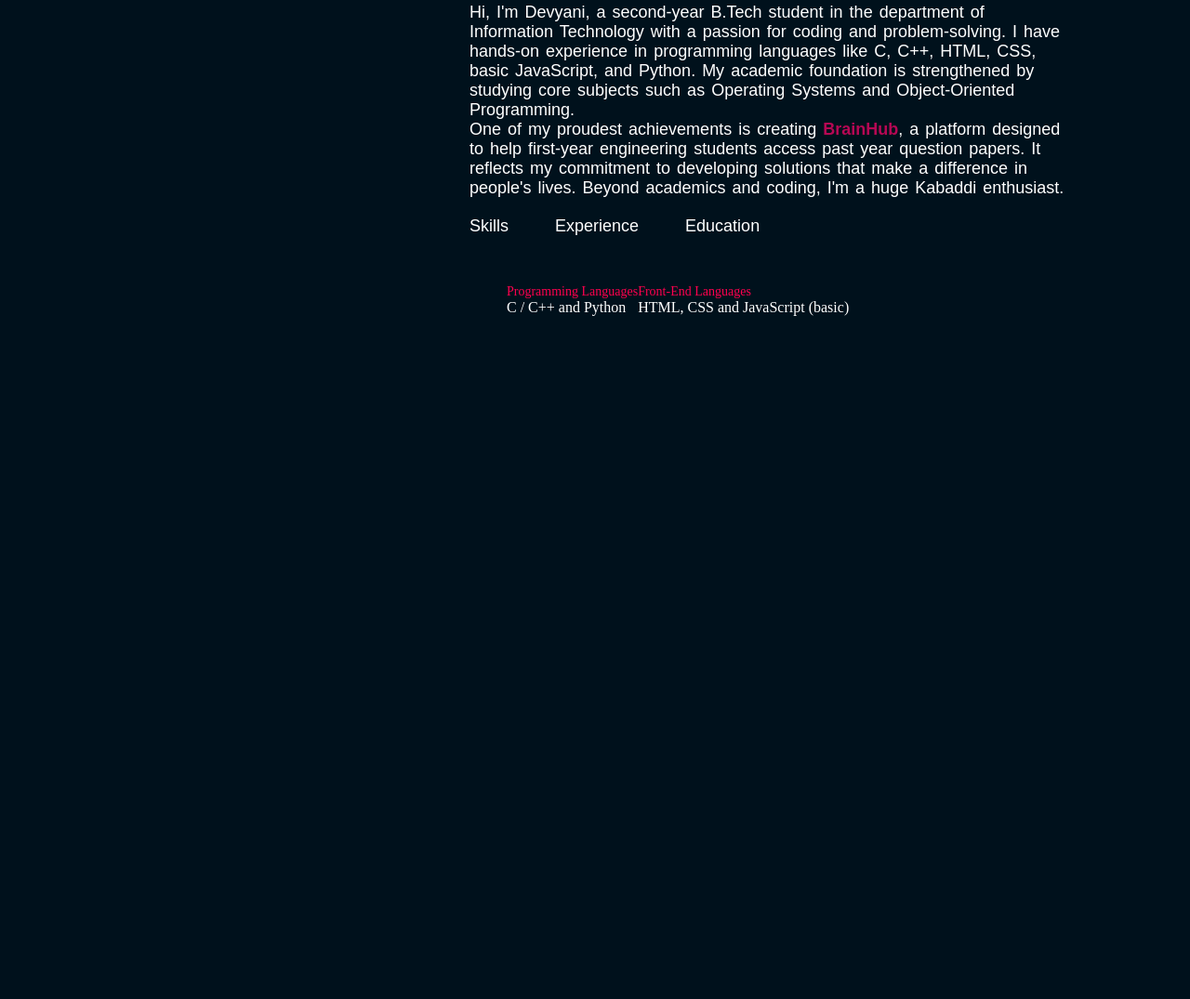
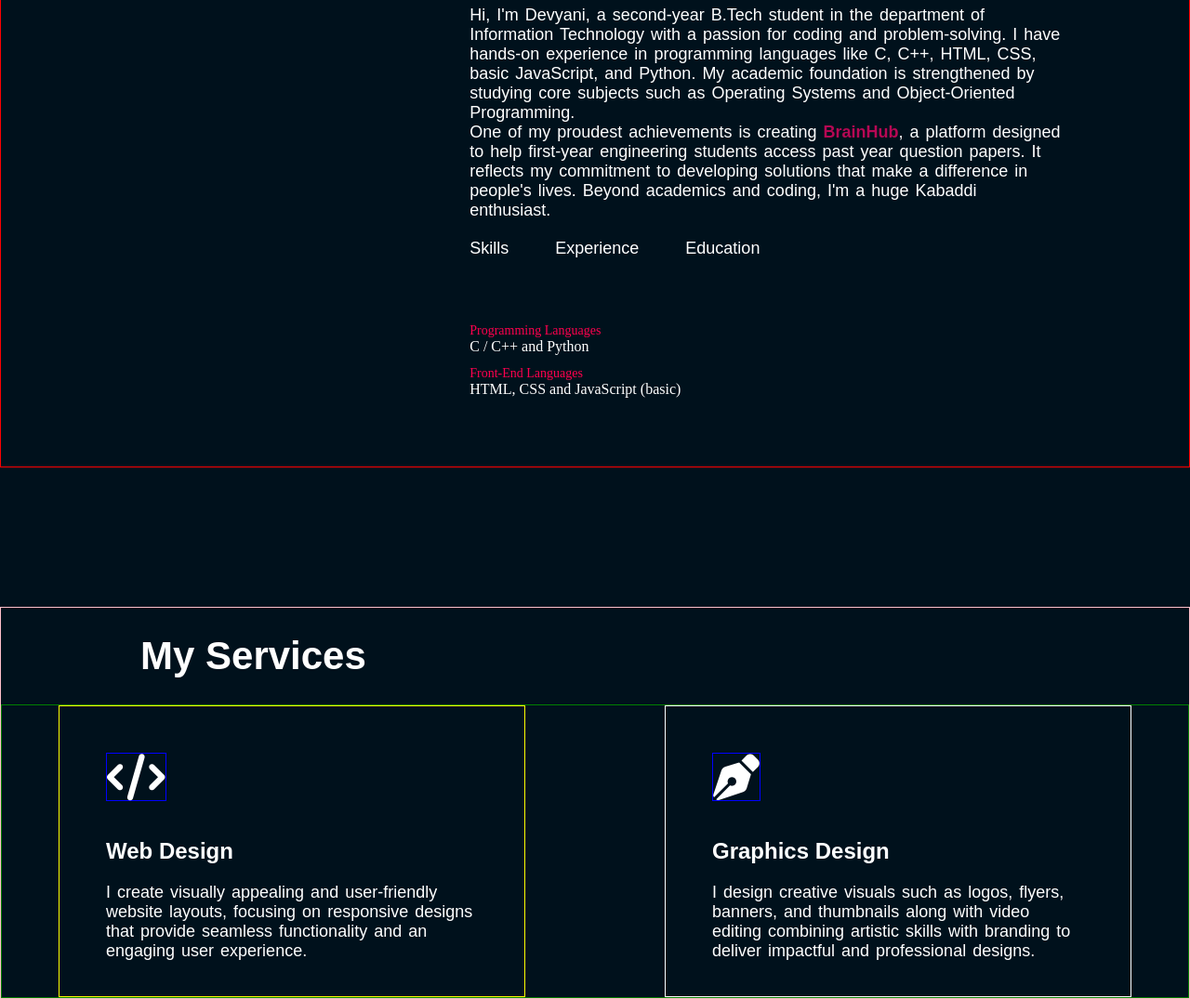
Before and after one commit to devyani001/portfolio_tpc, a plain HTML site: page index.html in a window 1280 px wide. Shown: the part 898-1973 px from the top of the page at 93% size. Before the commit the page ends 1547 px from the top, so only its background shows below. Drawn offline with Linux system fonts and the light colour scheme.

Commit message:
made services and web and graphics section

```diff
--- a/index.html
+++ b/index.html
@@ -24,7 +24,7 @@
         <div class="container">
             <div class="left">
                 <p class="wd">Web Developer / Graphics Designer</p>
-                <h1>Hi, I'm <span style="color: #b60854;">Devyani</span></h1>
+                <h1>Hi, I'm < <span style="color: #b60854;">Devyani </span>></h1>
                 <h1>Choudhari From Wardha</h1>
             </div>
             <div class="right">
@@ -43,21 +43,74 @@
                     Beyond academics and coding, I'm a huge Kabaddi enthusiast.</p>
 
                 <div class="tab-titles">
-                    <div class="tab-links">Skills</div>
-                    <div class="tab-links">Experience</div>
-                    <div class="tab-links">Education</div>
+                    <div class="tab-links active-link" onclick="opentab('skills')">Skills</div>
+                    <div class="tab-links" onclick="opentab('experience')">Experience</div>
+                    <div class="tab-links" onclick="opentab('education')">Education</div>
                 </div>
 
-                <div class="tab-contents">
+                <div class="tab-contents active-tab" id="skills"> <!--here onclink skills and id ="skills" name should be same-->
                     <ul>
                         <li><span>Programming Languages</span><br>C / C++ and Python</li>
                         <li><span>Front-End Languages</span><br>HTML, CSS and JavaScript (basic)</li>
                     </ul>
+                </div>
+
+                <div class="tab-contents" id="experience">
+                    <ul>
+                        <li><span>Programming Languages</span><br>C / C++ and Python</li>
+                        <li><span>Front-End Languages</span><br>HTML, CSS and JavaScript (basic)</li>
+                    </ul>
+                </div>
+
+                <div class="tab-contents" id="education">
+                    <ul>
+                        <li><span>Programming Languages</span><br>C / C++ and Python</li>
+                        <li><span>Front-End Languages</span><br>HTML, CSS and JavaScript (basic)</li>
+                    </ul>
+                </div>
+
+            </div>
+        </div>
+
+
+        <div class="services-container">
+            <h1 class="service-heading">My Services</h1>
+            <div class="services">
+                <div class="web-design">
+                    <i class="fa-solid fa-code"></i>
+                    <h2 class="web-heading">Web Design</h2>
+                    <p>I create visually appealing and user-friendly website layouts, focusing on responsive designs that provide seamless functionality and an engaging user experience.</p>
+                </div>
+                <div class="graphics">
+                    <i class="fa-solid fa-pen-nib"></i>
+                    <h2 class="graphics-heading">Graphics Design</h2>
+                    <p> I design creative visuals such as logos, flyers, banners, and thumbnails along with video editing combining artistic skills with branding to deliver impactful and professional designs.</p>
                 </div>
             </div>
         </div>
     </header>
 
     <footer></footer>
+
+    <script>
+        var tablinks = document.getElementsByClassName("tab-links");
+        var tabcontents = document.getElementsByClassName("tab-contents");
+
+        function opentab(tabname){
+            for(tablink of tablinks){
+                tablink.classList.remove("active-link");
+            }
+
+            for(tabcontent of tabcontents){
+                tabcontent.classList.remove("active-tab");
+            }
+
+            event.currentTarget.classList.add("active-tab");
+            document.getElementById(tabname).classList.add("active-tab");
+        }
+    </script>
+
+    <script src="https://kit.fontawesome.com/8fdcd62239.js" crossorigin="anonymous"></script>
+
 </body>
 </html>
--- a/portfolio_tpc.css
+++ b/portfolio_tpc.css
@@ -46,7 +46,7 @@ li:hover{
     justify-content: center;
     margin: 150px 0;
     gap: 20px;
-    border: 1px solid none;
+    border: 1px solid red;
 }
 
 .left{
@@ -139,6 +139,82 @@ p{
     font-size: 14px;
 }
 
+.tab-contents ul{
+    display: inline;
+}
+
+.tab-contents li:hover{
+    color: #fff;
+    cursor: default;
+}
+
 .tab-contents{
+    display: none;
+}
+
+.tab-contents.active-tab{
+    display: block;
+}
+
+/* services */
+
+.services-container{
+    border: 1px solid pink;
+}
+
+.services{
+    display: flex;
+    flex-wrap: wrap;
+    justify-content: center;
+    gap: 150px;
+    border: 1px solid green;
+    font-family: 'poppins', sans-serif;
+}
+
+.service-heading{
+    color: #fff;
+    margin-left: 150px;
+}
+
+.web-design{
+    /* height: 200px; */
+    width: 400px;
+    border: 1px solid yellow;
+    padding: 0 50px 20px 50px;
+}
+
+.web-design:hover{
+    background-color: #b60854;
+    cursor: pointer;
+}
+
+.graphics{
+    /* height: 200px; */
+    width: 400px;
+    border: 1px solid white;
+    padding: 0 50px 20px 50px;
+}
+
+.graphics:hover{
+    background-color: #b60854;
+    cursor: pointer;
+    /* transition: left 0.5s; */
 
 }
+
+i{
+    border: 1px solid blue;
+    margin: 50px 0 20px 0;
+    font-size: 50px;
+    color: #fff;
+}
+
+.web-heading{
+    color: #fff;
+
+}
+
+.graphics-heading{
+    color: #fff;
+
+}
```
